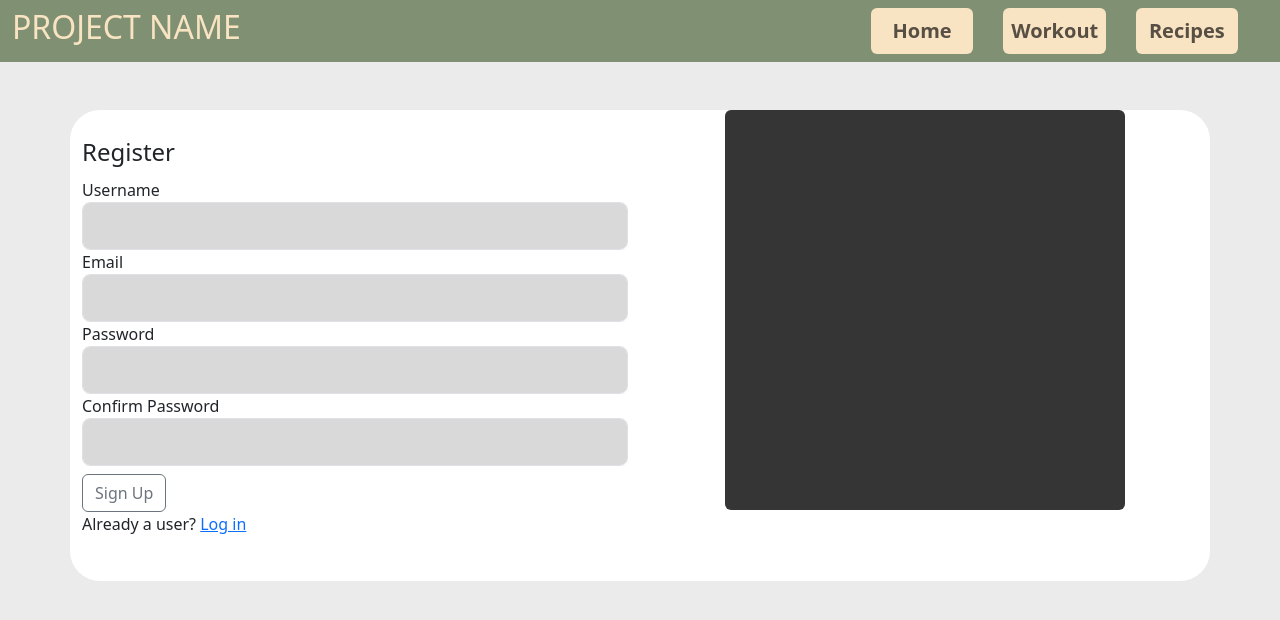
After one commit to abdulahmed6/fitnessProject, a Flask app: page /register in a window 1280 px wide. The commit adds this page. Shown: the top 620 px of the page. Run offline with Flask 3, Linux system fonts and the light colour scheme.

Commit message:
Finished regitration form and logic

```diff
--- a/app.py
+++ b/app.py
@@ -1,10 +1,55 @@
-from flask import Flask, render_template
+import os
+from flask import Flask, render_template, redirect, url_for, flash
+from flask_sqlalchemy import SQLAlchemy
+from forms import RegistrationForm
+from werkzeug.security import generate_password_hash
 
 app = Flask(__name__)
+app.secret_key = os.getenv("FLASK_KEY")
+
+app.config['SQLALCHEMY_DATABASE_URI'] = 'sqlite:///site.db'
+db = SQLAlchemy(app)
+
+class User(db.Model):
+  id = db.Column(db.Integer, primary_key=True)
+  username = db.Column(db.String(20), unique=True, nullable=False)
+  email = db.Column(db.String(120), unique=True, nullable=False)
+  password = db.Column(db.String(60), nullable=False)
+
+  def __repr__(self):
+    return f"User('{self.username}', '{self.email}')"
+
+with app.app_context():
+  db.create_all()
 
 @app.route('/')
 def home():
     return render_template("nav.html")
+
+@app.route('/login')
+def login():
+    return render_template("login.html")
+
+@app.route("/register", methods=["GET", "POST"])
+def register():
+    form = RegistrationForm()
+    if form.validate_on_submit():
+        try:
+            user_exists = User.query.filter_by(username=form.username.data).first()
+            email_exists = User.query.filter_by(username=form.email.data).first()
+            if user_exists:
+                raise ValueError("User already exsists")
+            if email_exists:
+                raise ValueErro("Email already in use")
+            user = User(username=form.username.data, email=form.email.data, password=generate_password_hash(form.password.data))
+            db.session.add(user)
+            db.session.commit()
+            flash(f'Account created for {form.username.data}!', 'success')
+            return redirect(url_for('home'))
+        except Exception as e:
+            message = f'An error has occured: {e}'
+            return render_template("register.html", form=form, message=message)
+    return render_template("register.html", form=form)
 
 @app.route('/workouts')
 def workouts():
--- /dev/null
+++ b/forms.py
@@ -0,0 +1,17 @@
+from flask_wtf import FlaskForm
+from wtforms import StringField, PasswordField, SubmitField
+from wtforms.validators import DataRequired, Length, Email, EqualTo
+
+class RegistrationForm(FlaskForm):
+    username = StringField('Username',
+    validators=[DataRequired(), Length(min=2, max=20)])
+    email = StringField('Email', validators=[DataRequired(), Email()])
+    password = PasswordField('Password', validators=[DataRequired()])
+    confirm_password = PasswordField('Confirm Password',
+    validators=[DataRequired(), EqualTo('password')])
+    submit = SubmitField('Sign Up')
+
+class LoginForm(FlaskForm):
+    email = StringField('Email', validators=[DataRequired(), Email()])
+    password = PasswordField('Password', validators=[DataRequired()])
+    submit = SubmitField('Login')
--- a/static/main.css
+++ b/static/main.css
@@ -1,6 +1,6 @@
 .nav-link{
     background-color:#F8E3C2 !important;
-    margin-right: 10px !important;
+    margin-right: 30px !important;
     width: 8vw !important;
     text-align: center !important;
     transition: all .3s !important;
@@ -10,3 +10,7 @@
 .nav-link:hover{
     background-color: #f3cd92 !important;
 }
+
+.form-control{
+    background-color: #D9D9D9 !important;
+}
--- /dev/null
+++ b/templates/login.html
@@ -0,0 +1,4 @@
+{% extends "nav.html" %}
+{% block content %}
+<div class="content" style="background-color: white;"></div>
+{% endblock content %}
--- a/templates/nav.html
+++ b/templates/nav.html
@@ -18,7 +18,7 @@
                 <span class="navbar-toggler-icon"></span>
             </button>
             <div class="collapse navbar-collapse" id="navbarNavAltMarkup">
-                <div class="navbar-nav ms-auto" style="display: flex">
+                <div class="navbar-nav ms-auto d-flex">
                     <a class="nav-link fs-5 rounded" href="/">Home</a>
                     <a class="nav-link fs-5 rounded" href="/workouts">Workout</a>
                     <a class="nav-link fs-5 rounded" href="/recipes">Recipes</a>
--- /dev/null
+++ b/templates/register.html
@@ -0,0 +1,70 @@
+{% extends "nav.html" %}
+{% block content %}
+<div class="container mt-5" style="background-color: white; border-radius: 30px;">
+    <div class="row">
+        <div class="col">
+            <form method="POST" action="">
+                {{ form.hidden_tag() }}
+                <legend class="mb-2 mt-4">Register</legend>
+                <div class=" fs-10 text-danger">{{message}}</div>
+                <div class="form-group">
+                    {{ form.username.label(class="form-control-label") }} {% if
+                    form.username.errors %} {{ form.username(class="form-control
+                    form-control-lg is-invalid") }}
+                    <div class="invalid-feedback">
+                        {% for error in form.username.errors %}
+                        <span class="fs-10 text-danger">{{error}}</span>
+                        {% endfor %}
+                    </div>
+                    {% else %} {{ form.username(class="form-control form-control-lg") }}
+                    {% endif %}
+                </div>
+                <div class="form-group">
+                    {{ form.email.label(class="form-control-label") }} {% if
+                    form.email.errors %} {{ form.email(class="form-control
+                    form-control-lg is-invalid") }}
+                    <div class="invalid-feedback">
+                        {% for error in form.email.errors %}
+                        <span class="fs-10 text-danger">{{error}}</span>
+                        {% endfor %}
+                    </div>
+                    {% else %} {{ form.email(class="form-control form-control-lg") }} {%
+                    endif %}
+                </div>
+                <div class="form-group">
+                    {{ form.password.label(class="form-control-label") }} {% if
+                    form.password.errors %} {{ form.password(class="form-control
+                    form-control-lg is-invalid") }}
+                    <div class="invalid-feedback">
+                        {% for error in form.password.errors %}
+                        <span class="fs-10 text-danger">{{error}}</span>
+                        {% endfor %}
+                    </div>
+                    {% else %} {{ form.password(class="form-control form-control-lg") }}
+                    {% endif %}
+                </div>
+                <div class="form-group">
+                    {{ form.confirm_password.label(class="form-control-label") }} {% if
+                    form.confirm_password.errors %} {{
+                    form.confirm_password(class="form-control form-control-lg
+                    is-invalid") }}
+                    <div class="invalid-feedback">
+                        {% for error in form.confirm_password.errors %}
+                        <span class="fs-10 text-danger">{{error}}</span>
+                        {% endfor %}
+                    </div>
+                    {% else %} {{ form.confirm_password(class="form-control
+                    form-control-lg") }} {% endif %}
+                </div>
+                <div class="form-group mt-2 mb-3">
+                    {{ form.submit(class="btn btn-outline-secondary") }}
+                    <p>Already a user? <a href="{{ url_for('login') }}">Log in</a></p>
+                </div>
+            </form>
+        </div>
+        <div class="col d-flex" style="align-items: flex-end; justify-content: center;">
+            <div class="rounded" style=" height: 50vh; width: 50vh; background-color: #353535; margin-bottom: 13%;"></div>
+        </div>
+    </div>
+</div>
+{% endblock content %}
--- a/templates/workouts.html
+++ b/templates/workouts.html
@@ -0,0 +1,3 @@
+{% extends "nav.html" %}
+{% block content %}
+{% endblock content %}
```
